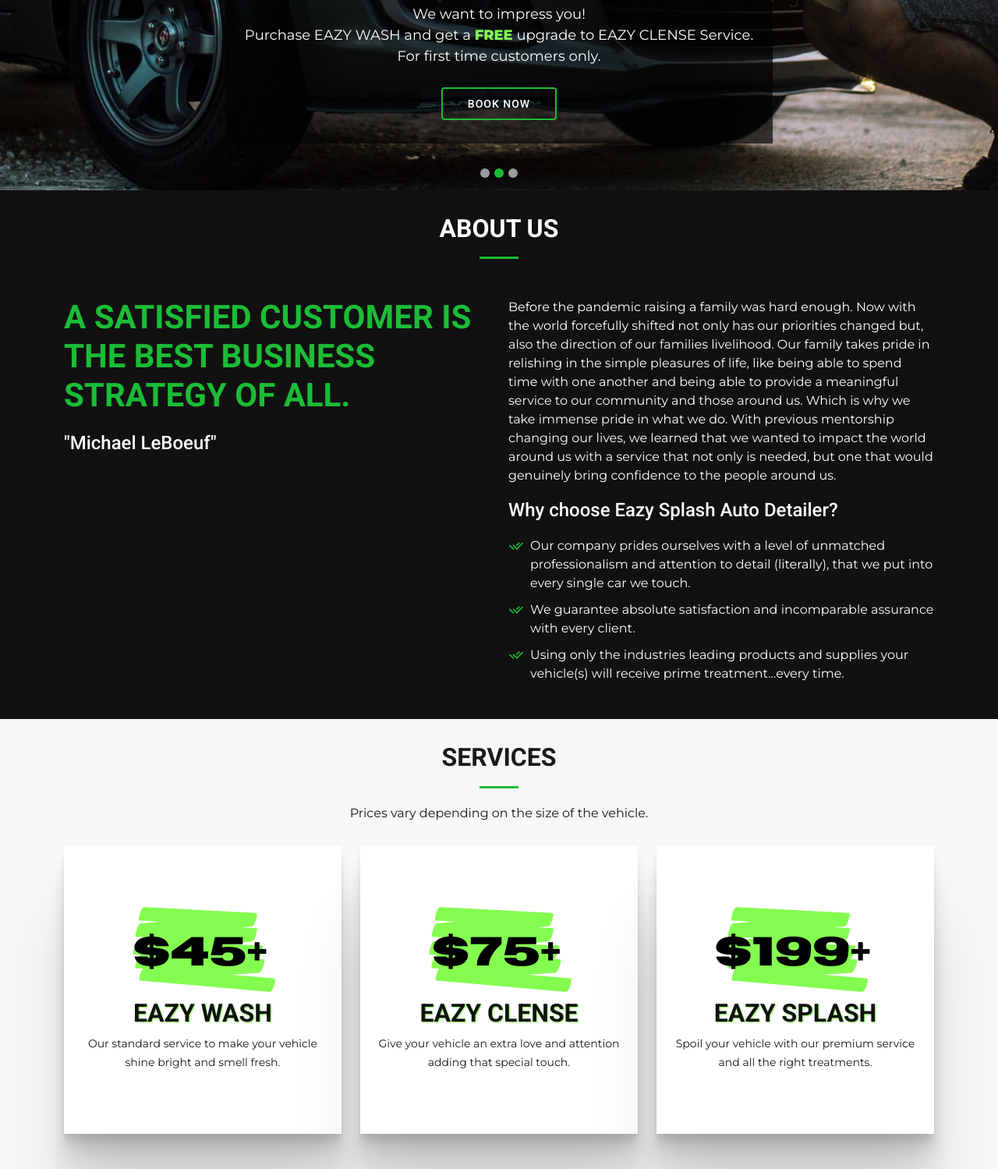
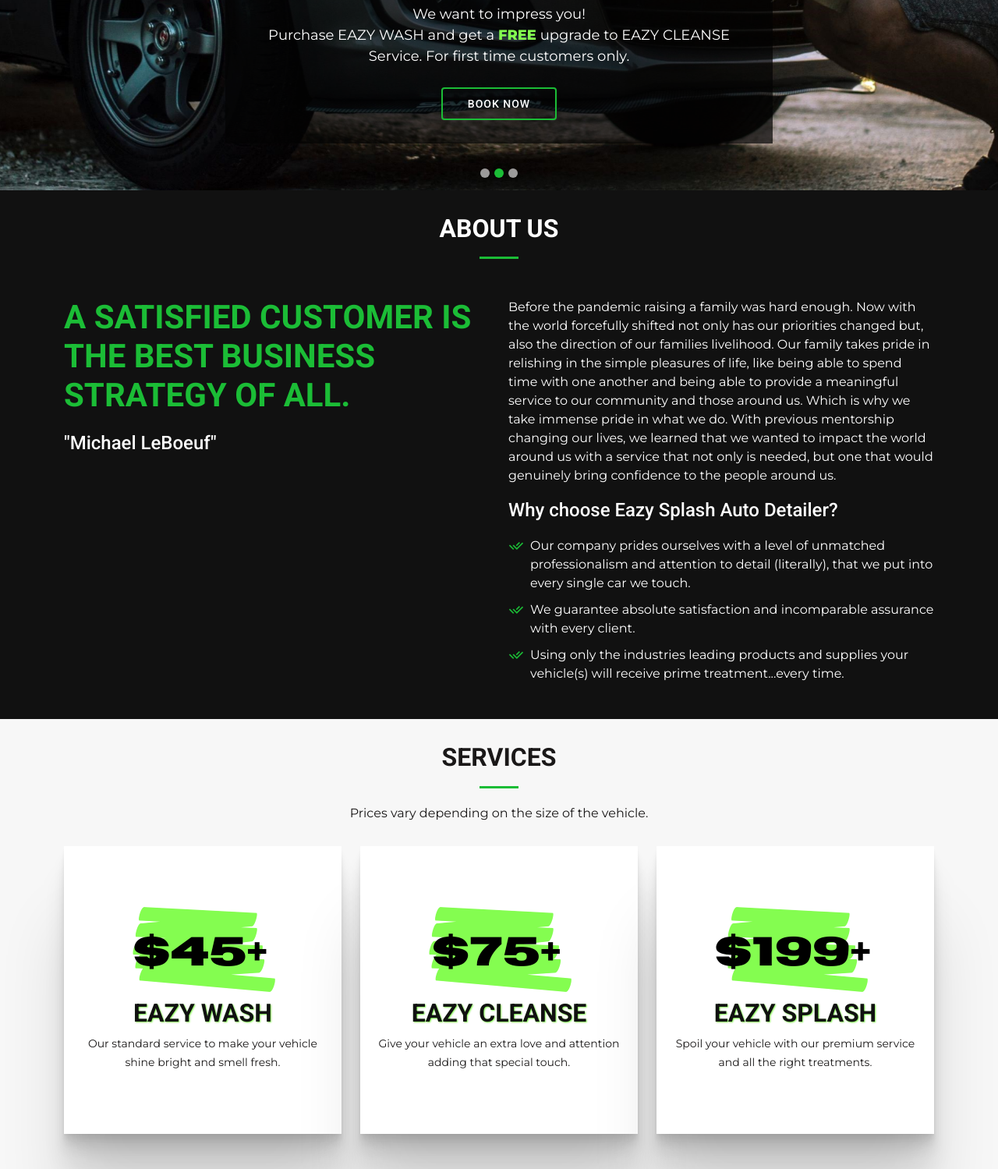
Before and after one commit to lilimina/easysplashauto, a plain HTML site: page index.html in a window 1280 px wide. Shown: the part 556-2055 px from the top of the page at 78% size. Drawn offline with Linux system fonts and the light colour scheme.

Commit message:
spelling corrected

```diff
--- a/index.html
+++ b/index.html
@@ -86,7 +86,7 @@
               <h1 style="color: #dbc818 !important;"> SPECIAL OFFER</h1>
               <p style="font-size: large">We want to impress you!
                 <br>
-                Purchase EAZY WASH and get a <span style="color: #84FD50; font-weight: bold;">FREE</span> upgrade to EAZY CLENSE Service.
+                Purchase EAZY WASH and get a <span style="color: #84FD50; font-weight: bold;">FREE</span> upgrade to EAZY CLEANSE Service.
                 <!-- <br> -->
                 For first time customers only.</p>
               <div class="text-center"><a href="contact.html" class="btn-get-started">BOOK NOW</a></div>
@@ -188,7 +188,7 @@
               <a href="services.html">
                 <img src="./assets/img/package-2.png">
               </a>
-              <h2 class="services-title">EAZY CLENSE</h2>
+              <h2 class="services-title">EAZY CLEANSE</h2>
               <p>Give your vehicle an extra love and attention adding that special touch.</p>
             </div>
           </div>
```
Also changed, not shown: contact.html (+1 -1 lines), services.html (+1 -1 lines).
